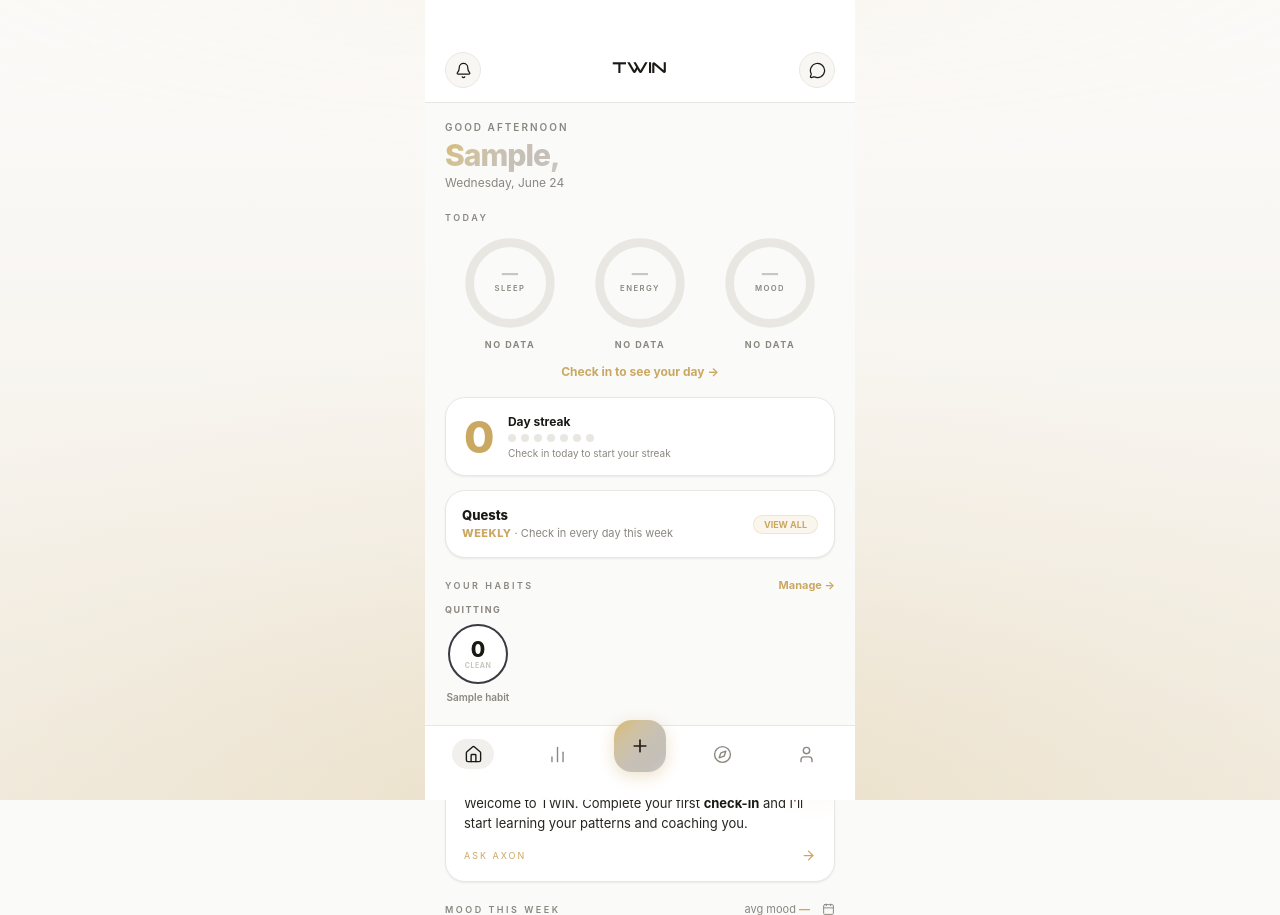
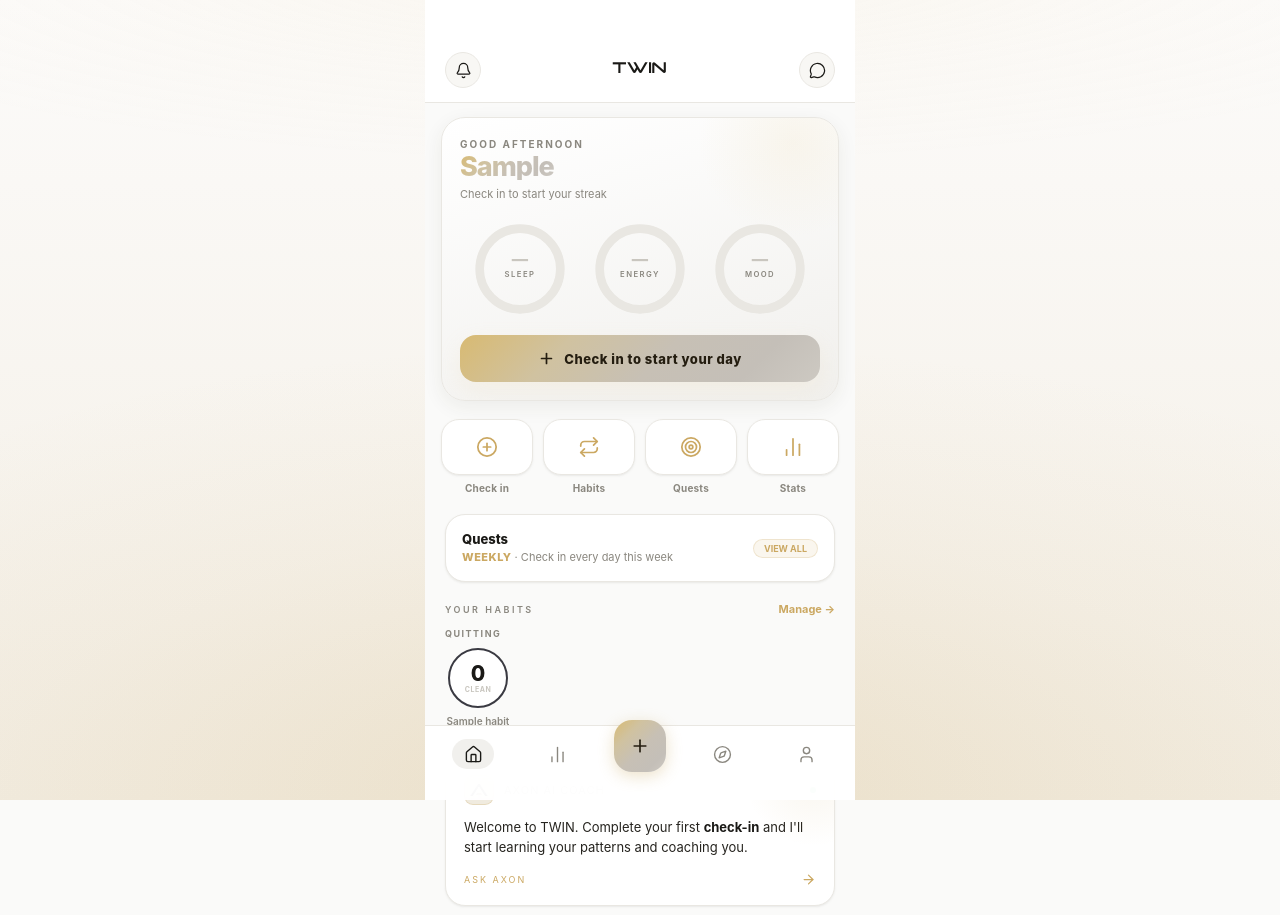
Before and after one commit to kbm20010807-png/ephas-twin-v3, a Flask app: page /home in a window 1280 px wide. Shown: the top 915 px of the page. Run offline with Flask 3, Linux system fonts and the light colour scheme; the visitor is signed in with stand-in values (Sample User, id 1); tables that the repository leaves empty hold one stand-in row (values such as "Sample post"); data that the repository does not hold is empty.

Commit message:
Home REDESIGN: unified hero (day at a glance) + quick-actions row, killed redundant cards

```diff
--- a/templates/home.html
+++ b/templates/home.html
@@ -139,6 +139,33 @@
 .hb-unit{font-size:7px;font-weight:700;letter-spacing:.5px;color:var(--muted);text-transform:uppercase;margin-top:1px;}
 .hb-ttl{font-size:10px;font-weight:600;color:var(--sub);text-align:center;max-width:66px;line-height:1.25;white-space:nowrap;overflow:hidden;text-overflow:ellipsis;}
 .hb-lock{width:8px;height:8px;vertical-align:-1px;}
+
+/* ===== FOCUSED HERO ===== */
+.hero{margin:14px 16px 2px;border-radius:24px;padding:20px 18px 18px;position:relative;overflow:hidden;background:linear-gradient(165deg,var(--card) 0%,var(--bg-2) 100%);border:1px solid var(--border);box-shadow:var(--sh-md);}
+.hero-glow{position:absolute;top:-70px;right:-50px;width:190px;height:190px;border-radius:50%;background:radial-gradient(circle,rgba(234,213,162,.16),transparent 70%);pointer-events:none;}
+.hero-top{display:flex;justify-content:space-between;align-items:flex-start;position:relative;}
+.hero-date{font-size:10px;font-weight:700;letter-spacing:2px;text-transform:uppercase;color:var(--sub);margin-bottom:3px;}
+.hero-name{font-family:'Inter',sans-serif;font-weight:800;font-size:27px;letter-spacing:-1px;line-height:1;background:var(--grad);-webkit-background-clip:text;background-clip:text;-webkit-text-fill-color:transparent;width:fit-content;}
+.hero-sub{font-size:11px;color:var(--sub);margin-top:7px;}
+.hero-sub b{color:var(--gold);font-weight:700;}
+.hero-streak{display:flex;align-items:center;gap:6px;background:var(--gold-dim);border:1px solid var(--gold-b);border-radius:var(--r-full);padding:7px 13px;flex-shrink:0;}
+.hero-streak svg{width:15px;height:15px;stroke:var(--gold);fill:var(--gold);stroke-width:1.5;}
+.hero-streak span{font-family:'Inter',sans-serif;font-weight:800;font-size:16px;color:var(--gold);line-height:1;}
+.hero .rings-row{margin-top:20px;display:flex;justify-content:space-around;}
+.hero-cta{display:flex;align-items:center;justify-content:center;gap:9px;margin-top:18px;padding:15px;border-radius:16px;background:var(--grad);color:#241D10;font-weight:800;font-size:13px;letter-spacing:.5px;text-decoration:none;box-shadow:0 8px 22px rgba(234,213,162,.16);}
+.hero-cta svg{width:17px;height:17px;stroke:#241D10;fill:none;stroke-width:2.4;}
+.hero-axon{display:flex;align-items:center;gap:11px;margin-top:18px;padding-top:15px;border-top:1px solid var(--border);text-decoration:none;}
+.hero-axon .axon-ico{width:32px;height:32px;border-radius:10px;background:#F0EBDF;border:1px solid rgba(200,164,90,.25);display:flex;align-items:center;justify-content:center;overflow:hidden;flex-shrink:0;}
+.hero-axon .axon-ico img{width:82%;height:82%;object-fit:contain;}
+.hero-axon-txt{flex:1;font-size:12px;color:var(--text);font-weight:600;line-height:1.4;}
+.hero-axon-arrow{width:16px;height:16px;stroke:var(--gold);fill:none;stroke-width:2;flex-shrink:0;}
+/* ===== QUICK ACTIONS ===== */
+.qa-row{display:grid;grid-template-columns:repeat(4,1fr);gap:10px;padding:16px 16px 6px;}
+.qa{display:flex;flex-direction:column;align-items:center;gap:7px;text-decoration:none;}
+.qa-ico{width:100%;height:56px;border-radius:18px;background:var(--card);border:1px solid var(--border);display:flex;align-items:center;justify-content:center;box-shadow:var(--sh);transition:transform .14s ease,border-color .15s;}
+.qa:active .qa-ico{transform:scale(.93);border-color:var(--gold-b);}
+.qa-ico svg{width:22px;height:22px;stroke:var(--gold);fill:none;stroke-width:1.9;}
+.qa-lbl{font-size:10px;font-weight:700;color:var(--sub);letter-spacing:.2px;}
 </style>
 {% endblock %}
 
@@ -165,14 +192,18 @@
 
 <div class="home-amb"></div>
 
-<div class="greet h-rise hd1">
-  <div class="greet-time" id="gTime">Good morning</div>
-  <div class="greet-name">{{ u.first }},</div>
-  <div class="greet-date" id="gDate"></div>
-</div>
+<!-- ===== HERO: your day at a glance ===== -->
+<div class="hero h-rise hd1">
+  <div class="hero-glow"></div>
+  <div class="hero-top">
+    <div>
+      <div class="hero-date" id="gTime">Good morning</div>
+      <div class="hero-name">{{ u.first }}</div>
+      <div class="hero-sub">{% if u.streak %}<b>{{ u.streak }}-day</b> streak{% if u.best_streak %} · best {{ u.best_streak }}{% endif %}{% else %}Check in to start your streak{% endif %}</div>
+    </div>
+    {% if u.streak %}<div class="hero-streak"><i data-lucide="flame"></i><span>{{ u.streak }}</span></div>{% endif %}
+  </div>
 
-<div class="rings-wrap h-rise hd2">
-  <div class="t-label mb-3">Today</div>
   <div class="rings-row">
     {% set rings = [
       {'lbl':'SLEEP','val': today.sleep if today.has else None,'unit':'h','pct': today.sleep_pct if today.has else 0,'color':'#C8A45A'},
@@ -187,22 +218,27 @@
         <text x="50" y="46" text-anchor="middle" class="ring-val" style="fill:{% if today.has and r.val is not none %}var(--black){% else %}var(--muted){% endif %}">{% if today.has and r.val is not none %}{{ r.val }}{{ r.unit }}{% else %}—{% endif %}</text>
         <text x="50" y="58" text-anchor="middle" class="ring-lbl" style="fill:var(--sub)">{{ r.lbl }}</text>
       </svg>
-      <div class="ring-name" style="color:{% if today.has %}var(--gold){% else %}var(--sub){% endif %}">{% if today.has %}Today{% else %}No data{% endif %}</div>
     </div>
     {% endfor %}
   </div>
-  {% if not today.has %}<a href="/checkin" style="display:block;text-align:center;margin-top:14px;font-size:12px;font-weight:700;color:var(--gold);">Check in to see your day →</a>{% endif %}
+
+  {% if today.has %}
+  <a href="/axon" class="hero-axon">
+    <div class="axon-ico"><img src="/static/axon_logo.png" alt="AXON"></div>
+    <div class="hero-axon-txt">See what AXON noticed about your day</div>
+    <i data-lucide="arrow-right" class="hero-axon-arrow"></i>
+  </a>
+  {% else %}
+  <a href="/checkin" class="hero-cta"><i data-lucide="plus"></i> Check in to start your day</a>
+  {% endif %}
 </div>
 
-<div class="streak-card h-rise hd3">
-  <div class="streak-num" style="color:var(--gold)">{{ u.streak }}</div>
-  <div>
-    <div style="font-size:12px;font-weight:700;color:var(--black);margin-bottom:5px;">Day streak</div>
-    <div class="streak-dots">
-      {% for d in stats.checked %}<div class="sd {% if d %}on{% endif %}"></div>{% endfor %}
-    </div>
-    <div style="font-size:10px;color:var(--sub);margin-top:5px;">{% if u.streak == 0 %}Check in today to start your streak{% else %}{{ u.best_streak - u.streak }}d to beat your record · {{ u.best_streak }}d best{% endif %}</div>
-  </div>
+<!-- ===== QUICK ACTIONS ===== -->
+<div class="qa-row h-rise hd2">
+  <a href="/checkin" class="qa"><div class="qa-ico"><i data-lucide="circle-plus"></i></div><div class="qa-lbl">Check in</div></a>
+  <a href="/habits" class="qa"><div class="qa-ico"><i data-lucide="repeat"></i></div><div class="qa-lbl">Habits</div></a>
+  <a href="/quests" class="qa"><div class="qa-ico"><i data-lucide="target"></i></div><div class="qa-lbl">Quests</div></a>
+  <a href="/analytics" class="qa"><div class="qa-ico"><i data-lucide="bar-chart-2"></i></div><div class="qa-lbl">Stats</div></a>
 </div>
 
 <!-- QUESTS CARD -->
@@ -343,7 +379,8 @@ document.getElementById('gTime').textContent=gMap;
 const days=['Sunday','Monday','Tuesday','Wednesday','Thursday','Friday','Saturday'];
 const months=['January','February','March','April','May','June','July','August','September','October','November','December'];
 const n=new Date();
-document.getElementById('gDate').textContent=days[n.getDay()]+', '+months[n.getMonth()]+' '+n.getDate();
+const gd=document.getElementById('gDate');
+if(gd) gd.textContent=days[n.getDay()]+', '+months[n.getMonth()]+' '+n.getDate();
 
 // Reveal cards as they scroll into view
 (function(){
```
